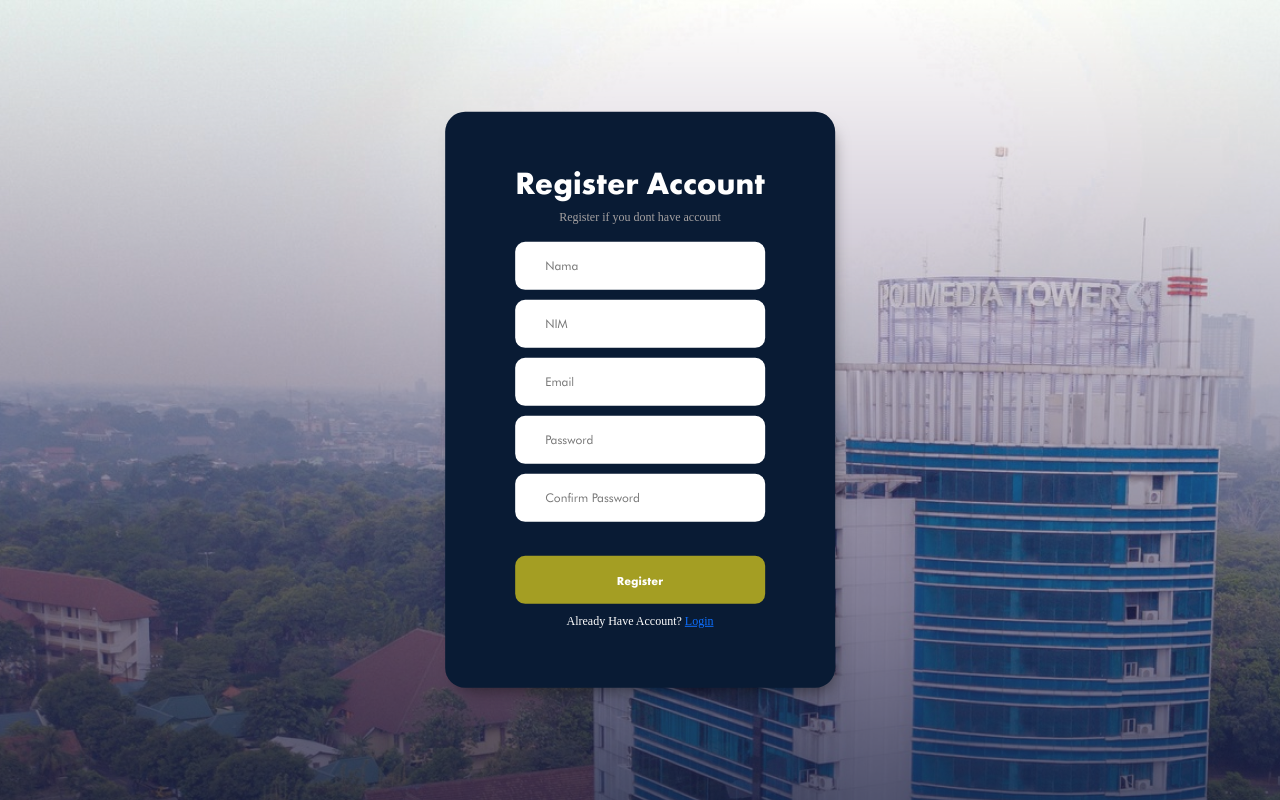
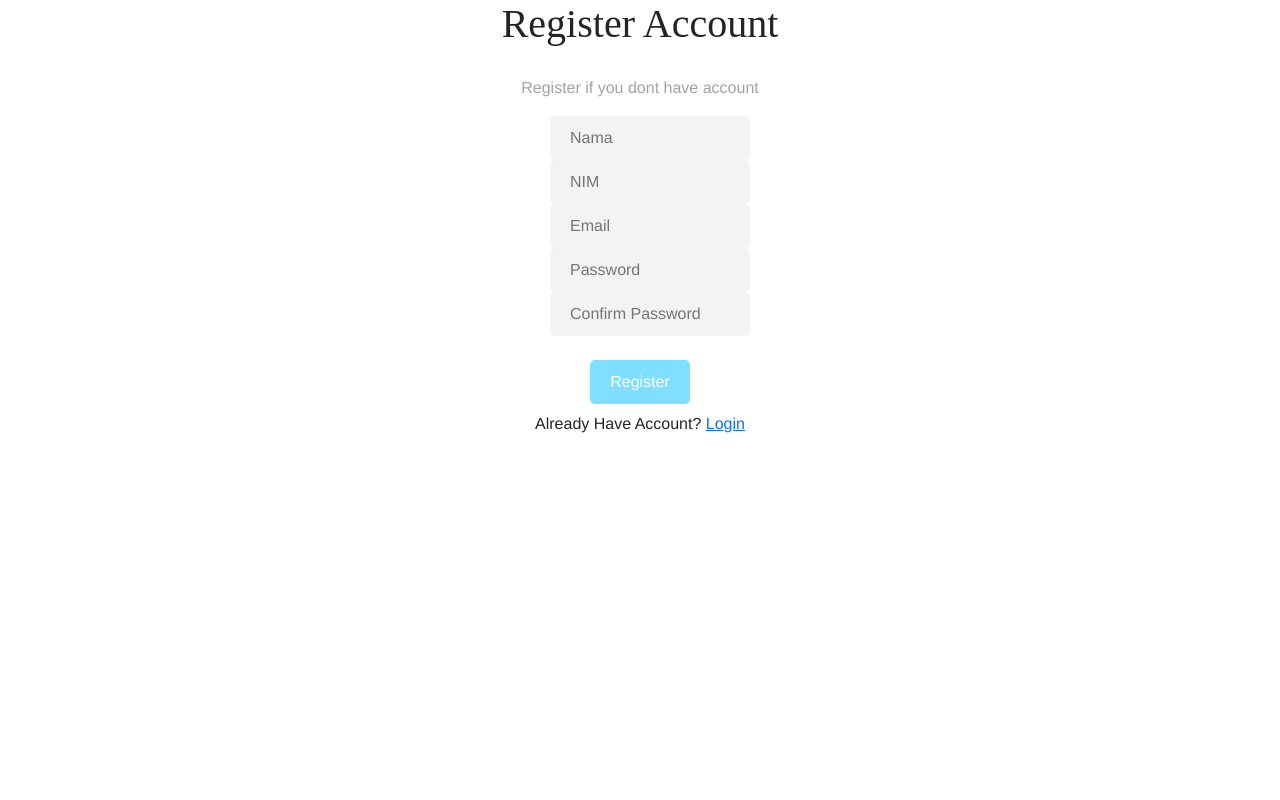
Before and after one commit to MohRakan/ppkslagi, a PHP site: page /register.php in a window 1280 px wide. Run offline with PHP 8.4, Linux system fonts and the light colour scheme; some web fonts are replaced.

Commit message:
Add files via upload

```diff
--- a/style.css
+++ b/style.css
@@ -1,20 +1,11 @@
-@font-face {
-    font-family: Futura Bold;
-    src: url(Asset/FUTURA75BOLD.TTF);
+body{
+    font-family: Helvetica;
 }
 
-@font-face {
-    font-family: FuturaBT;
-    src: url(Asset/FuturaBT-Book.otf);
+h1{
+    font-family: Helvetica Bold;
 }
-
-.backgroundLogin{
-    background-image: url(Asset/Frame\ 15.png);
-    background-size:auto
-}
-
-body{
-  font-family: FuturaBT;
+ .center {
     margin: 0;
     position: absolute;
     top: 50%;
@@ -23,137 +14,90 @@ body{
     transform: translate(-50%, -50%);
   }
 
+  @font-face {
+    font-family: Helvetica;
+    src: url(D:\GFX ADOBE\Font Saya\Helvetica.ttf);
+  }
+
+  @font-face {
+    font-family: Helvetica Bold;
+    src: url(Helvetica-Bold.ttf);
+  }
+
 input{
-    background-color: rgb(255, 255, 255);
+
+    background-color: rgb(243, 243, 243);
     border: none;
-    padding: 30px 60px 30px 60px;
-    border-radius: 15px;
-    font-size: 24px;
-    width: 100%;
-    text-align: left;
-    margin: 10px 0px;
-    display: block;
-    overflow: hidden
+    padding-top: 10px;
+    padding-bottom: 10px;
+    margin-left: 20px;
+    padding-left: 20px;
+    border-radius: 5px;
 }
-  input::placeholder {
+
+input:focus{
+    background-color: rgba(255, 255, 255, 100%);
+    border: 3px rgb(rgb(141, 141, 141), green, blue);
 
 }
 
-  input:focus{
-    background-color: rgb(255, 255, 255);
-}
-p{
-    font-family: FuturaHvBT;
-    font-size: 24px;
-    font-weight: 400;
+.fix{
+    padding-right: 10px;
 }
 
+
+.simpan{
+    background-color: rgb(126, 223, 255);
+    color: white;
+    padding-right: 20px;
+    margin-left: auto;
+    margin-top: 20px;
+}
+.simpan:hover{
+    background-color: rgb(194, 194, 194);
+    stroke: #B4FDED;
+    color: #616161;
+}
+.shape{
+    background-image: url(waves.svg);
+}
+
+.custom-shape-divider-top-1710082539 {
+    position: absolute;
+    top: 0;
+    left: 0;
+    width: 100%;
+    overflow: hidden;
+    line-height: 0;
+}
+
+.custom-shape-divider-top-1710082539 svg {
+    position: relative;
+    display: block;
+    width: calc(214% + 1.3px);
+    height: 492px;
+}
+
+.custom-shape-divider-top-1710082539 .shape-fill {
+    fill: #D2FAFF;
+}
 h1{
-    font-family: Futura Bold;
-    font-size: 60px;
+    padding-bottom: 20px;
+}
+td{
+    padding-bottom: 5px;
 }
 
 button{
-    padding: 20px 90px 20px 90px;
-    margin-top: 40px;
-    border-radius: 15px;
     border: none;
-    font-family: Futura Bold;
-    color: white;
-    background-color: #A49E23;
-    font-size: 32px;
-    width: 100%;
-}
-
-button:active{
-    background-color: #cfc722;
-}
-
-button:hover{
-    background-color: #cfc722;
-}
-
-.bag{
-    background-color: #091B34;
-    color: white;
-    border-radius: 20px;
-    padding: 80px 120px 80px 120px;
-    box-shadow: 5px 10px 17px -9px rgba(0,0,0,0.53);
--webkit-box-shadow: 5px 10px 17px -9px rgba(0,0,0,0.53);
--moz-box-shadow: 5px 10px 17px -9px rgba(0,0,0,0.53);
-}
-
-
-ul{
-    background-color: #091B34;
-    overflow: hidden;
+    padding-top: 10px;
+    padding-bottom: 10px;
+    margin-left: 20px;
+    padding-left: 20px;
+    border-radius: 5px;
 
 }
 
-.nav-color{
-    display: block;
-  padding: 0.5rem 1rem;
-  color: #ffffff;
-  text-decoration: none;
-  border-radius: 0.25rem;
-  transition: background-color 0.2s ease;
-  font-family: FuturaBT;
+br{
+    margin-bottom: 5px;
 }
-
-.bgHome{
-    background-image: url(Asset/BG\ LOGIN.jpg);
-    width: 100%;
-}
-.error{
-    text-align: end;
-    font-size: 18px;
-    color: red;
-}
-
-@media screen and (max-width:1368px) {
-    .bag{
-        padding: 60px 50px 60px 50px
-    }
-
-    input{
-        padding: 15px 30px 15px 30px;
-        font-size: 12px;
-        margin-top: 2px;
-    }
-    button{
-        padding: 15px 30px 15px 30px;
-        font-size: 12px;
-    }
-    h1{
-        font-size: 32px;
-    }
-    p{
-        font-size: 12px;
-    }
-    .bag{
-        padding: 50px 70px 50px 70px;
-    }
-
-    button, input{
-        border-radius: 10px;
-    }
-
-}
-
-@media screen and (max-width:468px){
-    .bag{
-        padding: 30px 35px;
-    }
-    .input{
-        padding: 5px 10px;
-        font-size: 8px;
-        display: flex;
-
-    }
-    p{
-        font-size: 8px;
-    }
-    h1{
-        font-size: 20px;
-    }
-}
```
Also changed, not shown: register.html (added, +47 -0 lines). Lines whose indentation alone changed are shown as unchanged.
